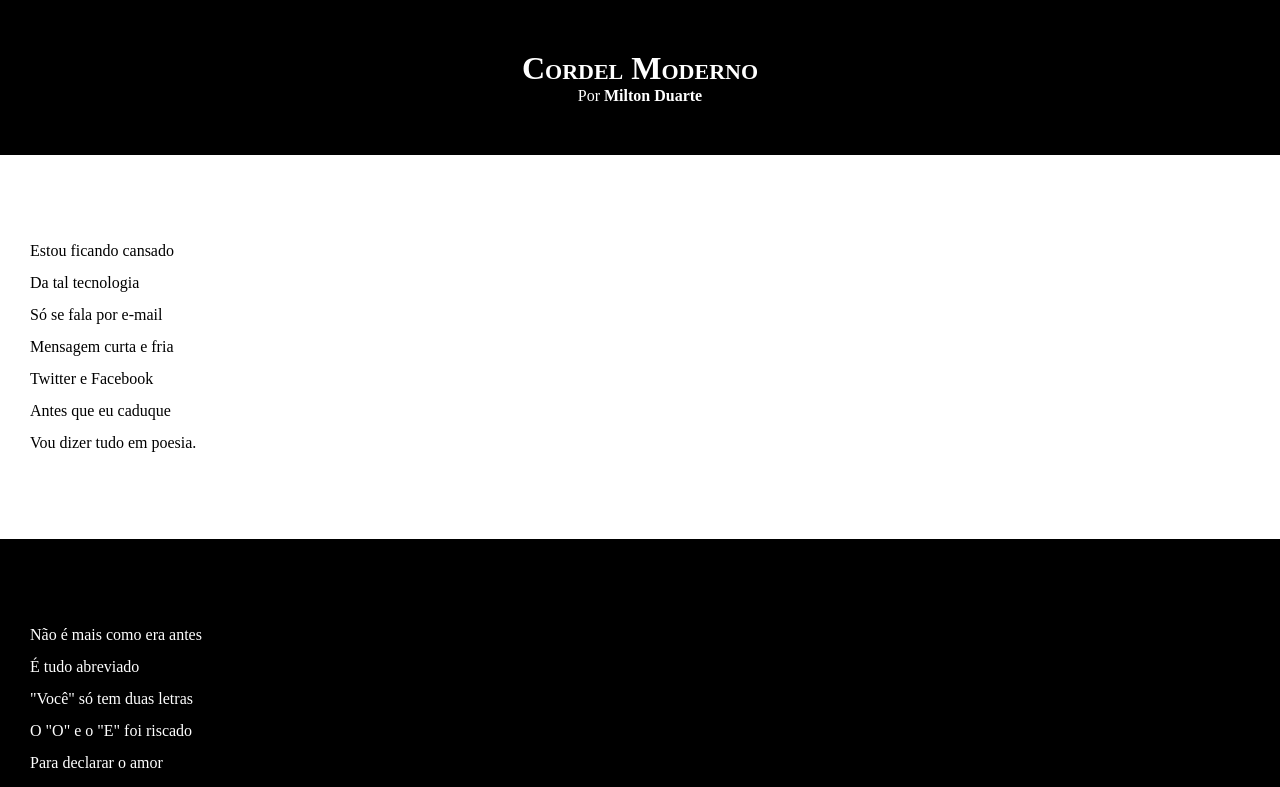
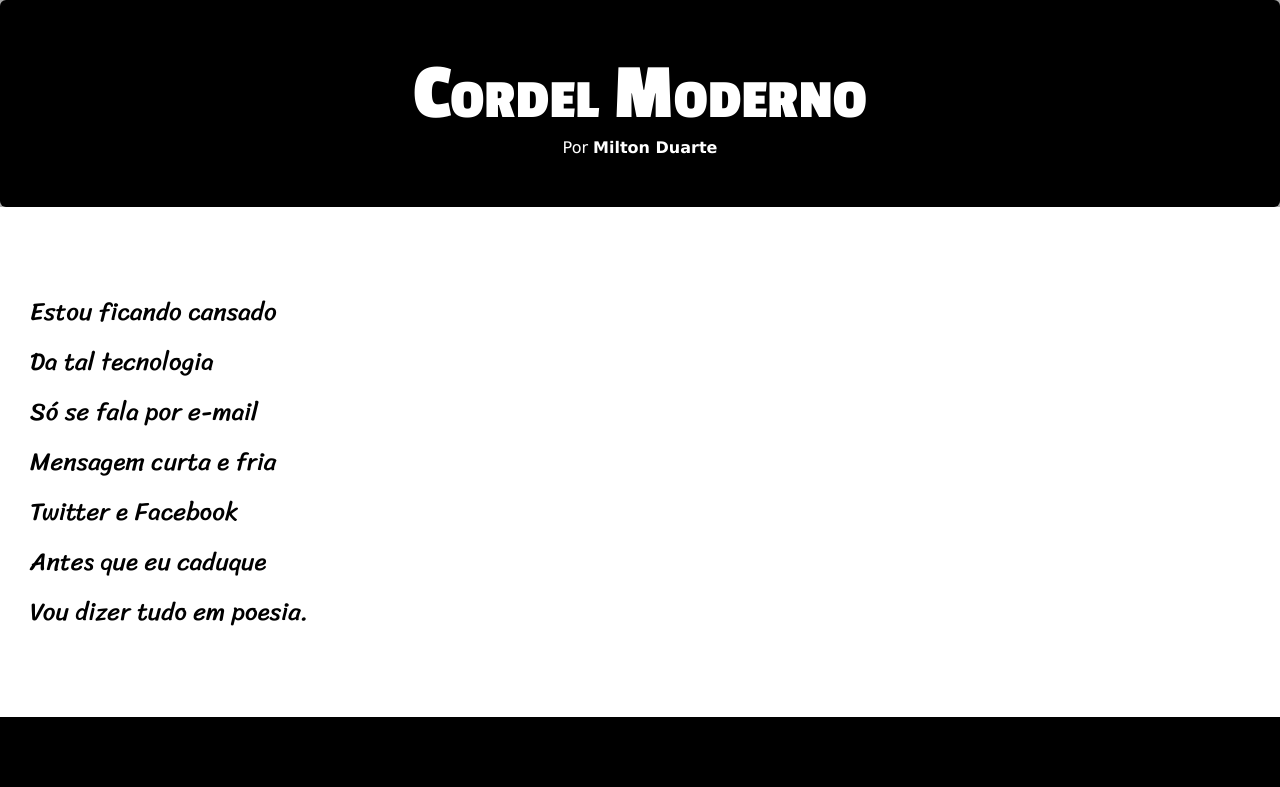
Before and after one commit to andersonfonsec4/HTML-CSS-2, a plain HTML site: page desafio12/index.html in a window 1280 px wide. Shown: the top 787 px of the page. Drawn offline with Linux system fonts and the light colour scheme.

Commit message:
Atualização dos estilos

```diff
--- a/desafio12/style.css
+++ b/desafio12/style.css
@@ -1,4 +1,14 @@
 @charset "UTF-8";
+
+@import url('https://fonts.googleapis.com/css2?family=Passion+One:wght@400;700;900&family=Sriracha&display=swap');
+
+:root {
+    --font1:Verdana,Geneva,Tahoma,sans-serif;
+    --font2:'Passion One',cursive;
+    --font3: 'Sriracha',cursive;
+
+}
+
 
 *{
     margin: 0px;
@@ -7,15 +17,19 @@
 html, body{
     min-height: 100vh;
     background-color: darkgray;
+    font-family: var(--font1);
 }
 header{
     background-color: black;
     color: white;
     text-align: center;
+    border-radius: 6px;
 }
 header > h1{
     padding-top: 50px;
     font-variant: small-caps;
+    font-family: var(--font2);
+    font-size: 10vh;
 }
 header > p {
     padding-bottom: 50px;
@@ -33,6 +47,8 @@ section{
     padding-bottom: 10vh;
     line-height: 2em;
     padding-left: 30px;
+    font-family: var(--font3);
+    font-size: 25px;
 }
 section.normal{
     background-color: white;
@@ -43,6 +59,7 @@ section.imagem{
     color: white;
 }
 section.image > p{
+    display: inline-block;
     background-color: black;
     width: 400px;
 }
@@ -51,4 +68,5 @@ footer{
     color: white;
     text-align: center;
     padding: 15px;
+    border-radius: 6px;
 }
```
